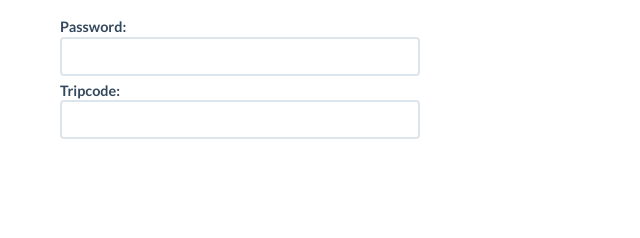
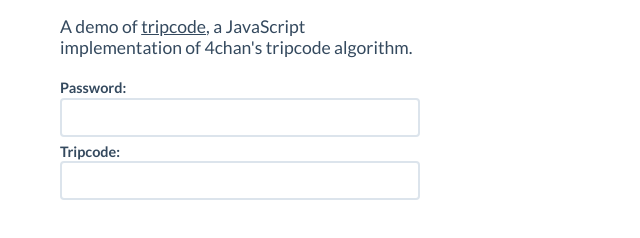
Before and after one commit to kenany/tripcode, a plain HTML site: page index.html in a window 1280 px wide. Shown: the whole page, without its empty margins (0-640 px from the left). Drawn offline with nearby package versions, Linux system fonts and the light colour scheme.

Commit message:
Add description

```diff
--- a/index.html
+++ b/index.html
@@ -20,6 +20,10 @@
                     <p class="browsehappy">You are using an <strong>outdated</strong> browser. Please <a href="http://browsehappy.com/">upgrade your browser</a> to improve your experience.</p>
                 <![endif]-->
 
+                <p class="text normal">A demo of <a class="text underline" href="https://github.com/KenanY/tripcode">tripcode</a>, a JavaScript implementation of 4chan's tripcode algorithm.</p>
+
+                <br>
+
                 <form action="#" onsubmit="update();return false">
                     <label>Password:</label>
                     <input id="password" type="text" maxlength="8" onchange="update()" onkeyup="update()" onclick="update()" onfocus="update()">
```
